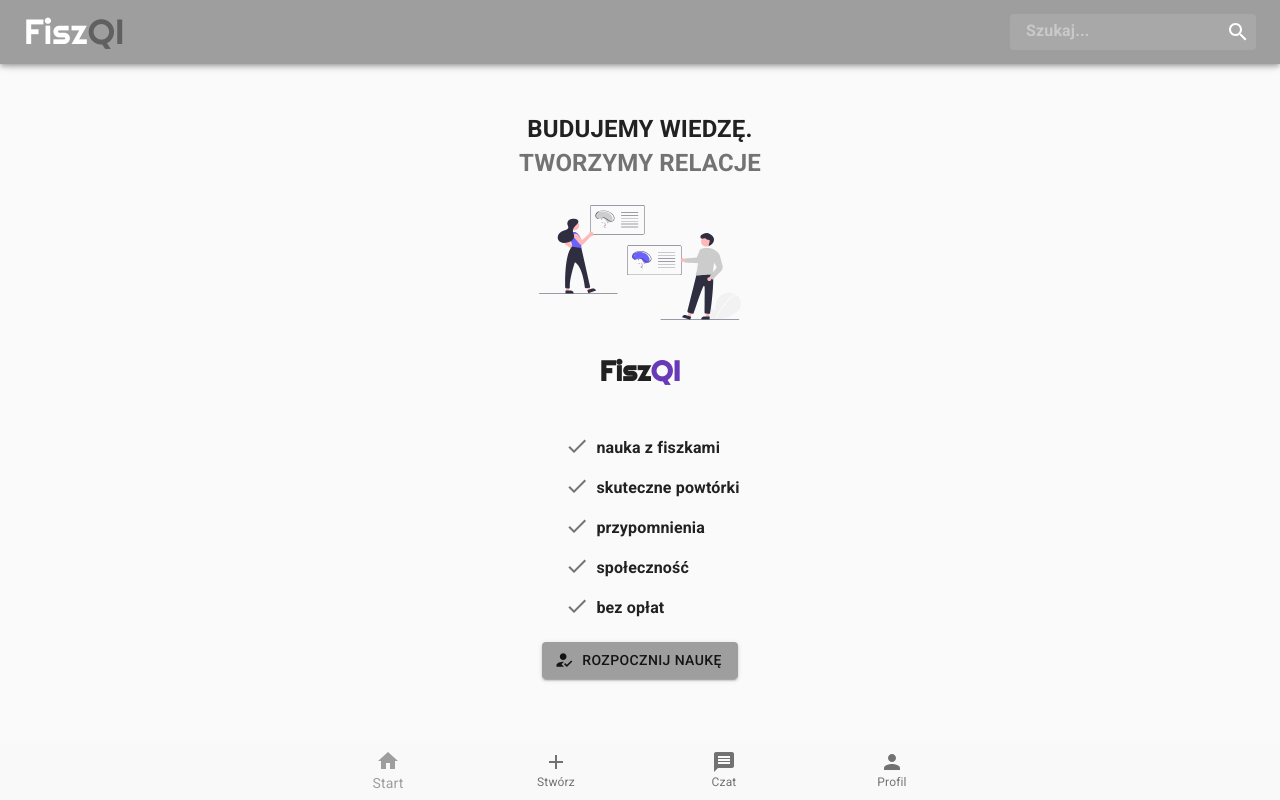
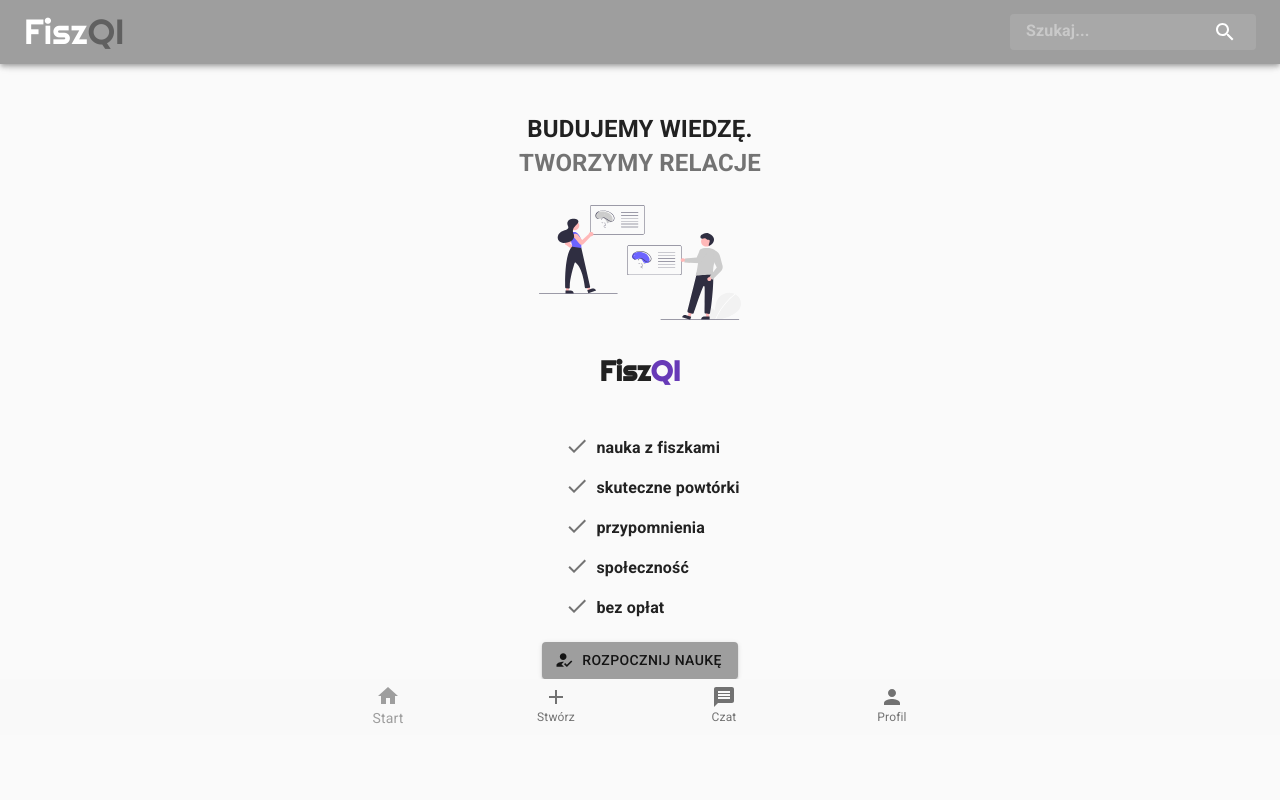
Before and after one commit to CodersCampTeam/learning-tool, a React (Create React App) app in the folder client/: page / in a window 1280 px wide. Built offline with nearby package versions, Linux system fonts and the light colour scheme.

Commit message:
[#92] Top and bottom bar small devices flaws

```diff
--- a/client/src/components/NavBars/BottomNavBar.tsx
+++ b/client/src/components/NavBars/BottomNavBar.tsx
@@ -1,6 +1,6 @@
 import React from 'react';
 import styled from '@emotion/styled';
-import { FC, ReactElement } from 'react';
+import { ReactElement } from 'react';
 import { BottomNavigation, BottomNavigationAction } from '@material-ui/core';
 import HomeIcon from '@material-ui/icons/Home';
 import AddCircleIcon from '@material-ui/icons/Add';
@@ -12,7 +12,7 @@ const StyledBottomNavigation = styled(BottomNavigation)`
 && {
     background-color: #f9f9f9;
     bottom: 0;
-    position: fixed;
+    position: sticky;
     width: 100%;
   },
 `;
--- a/client/src/components/Search.tsx
+++ b/client/src/components/Search.tsx
@@ -12,6 +12,7 @@ const StyledIconButtonRoot = styled.span`
     & .MuiIconButton-root {
         padding: 6px;
     }
+    width: 20%;
 `;
 
 const StyledSearchIcon = styled(SearchIcon)`
@@ -20,6 +21,7 @@ const StyledSearchIcon = styled(SearchIcon)`
 `;
 
 const StyledInputBase = styled(InputBase)`
+    width: 80%;
     color: #fff;
     border-radius: 7px;
     padding-left: 1em;
```
